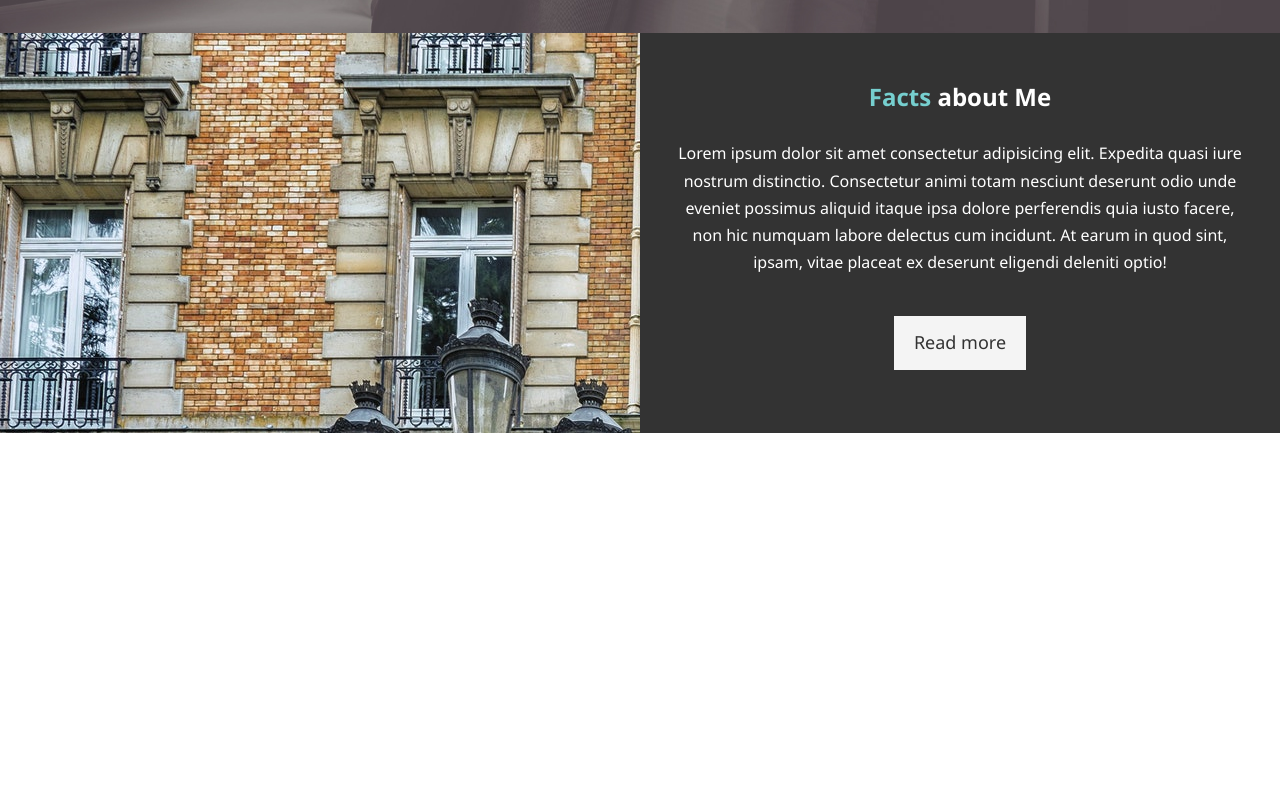
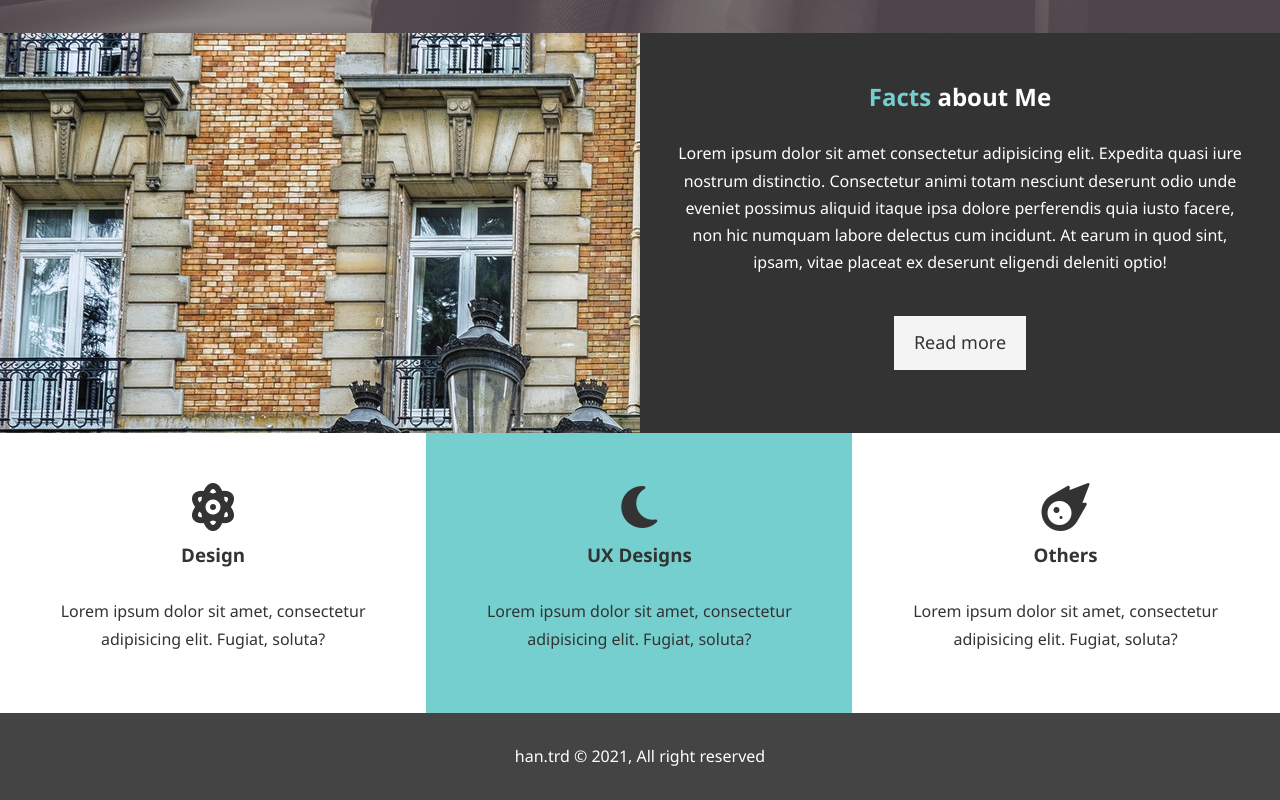
Before and after one commit to hantrd/hanteedee.github.io, a plain HTML site: page index.html in a window 1280 px wide. Shown: the part 634-1434 px from the top of the page. Before the commit the page ends 1067 px from the top, so only its background shows below. Drawn offline with Linux system fonts and the light colour scheme.

Commit message:
Home-under

```diff
--- a/CSS/style.css
+++ b/CSS/style.css
@@ -63,13 +63,17 @@ p {
 }
 
 .bg-light {
-  background: #f4f4f4;
+  background: #fff;
   color: #333;
 }
 
 .bg-primary {
-  background:#333;
-  color:#76cfcf
+  background:#76cfcf;
+  color: #333
+}
+
+.clr {
+  clear: both;
 }
 
 /* Navbar */
@@ -150,3 +154,22 @@ p {
 #home-info .info-content p {
   padding-bottom: 30px;
 }
+
+/* Features */
+.box {
+  float:left;
+  width: 33.3%;
+  padding: 50px;
+  text-align:center;
+}
+.box i {
+  margin-bottom: 10px;
+}
+
+/* Footer */
+#main-footer {
+  text-align:center;
+  background:#444;
+  color:#fff;
+  padding: 20px;
+}
--- a/index.html
+++ b/index.html
@@ -1,6 +1,8 @@
 <!DOCTYPE html>
 <html lang="en">
 <head>
+  <script src="https://kit.fontawesome.com/cb6267ba5b.js" crossorigin="anonymous"></script>
+
   <meta charset="UTF-8">
   <meta http-equiv="X-UA-Compatible" content="IE=edge">
   <meta name="viewport" content="width=device-width, initial-scale=1.0">
@@ -46,7 +48,30 @@
 
     </div>
 
+  </section>
+  <section id="features">
+  <div class="box bg-light">
+    <i class="fas fa-atom fa-3x"></i>
+    <h3>Design</h3>
+    <p>Lorem ipsum dolor sit amet, consectetur adipisicing elit. Fugiat, soluta?</p>
+  </div>
+    <div class="box bg-primary">
+    <i class="fas fa-moon fa-3x"></i>
+    <h3>UX Designs</h3>
+    <p>Lorem ipsum dolor sit amet, consectetur adipisicing elit. Fugiat, soluta?</p>
+  </div>
+    <div class="box bg-light">
+      <i class="fas fa-meteor fa-3x"></i>
+    <h3>Others</h3>
+    <p>Lorem ipsum dolor sit amet, consectetur adipisicing elit. Fugiat, soluta?</p>
+  </div>
+
 
   </section>
+  <div class="clr"></div>
+  <footer id="main-footer">
+    <p> han.trd &copy; 2021, All right reserved</p>
+
+  </footer>
 </body>
 </html>
```
